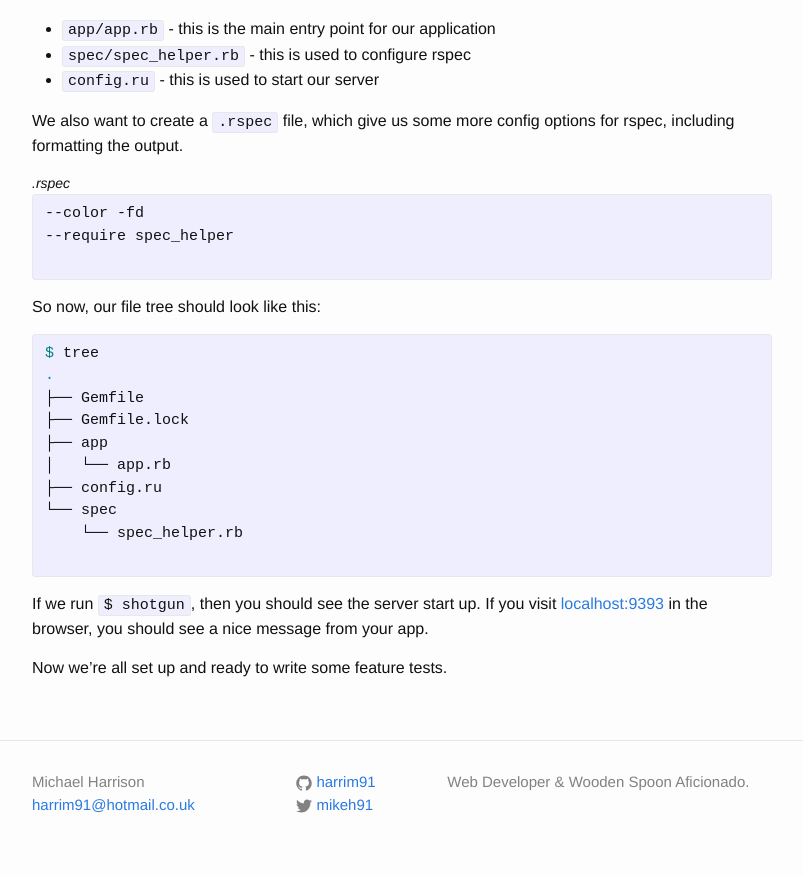
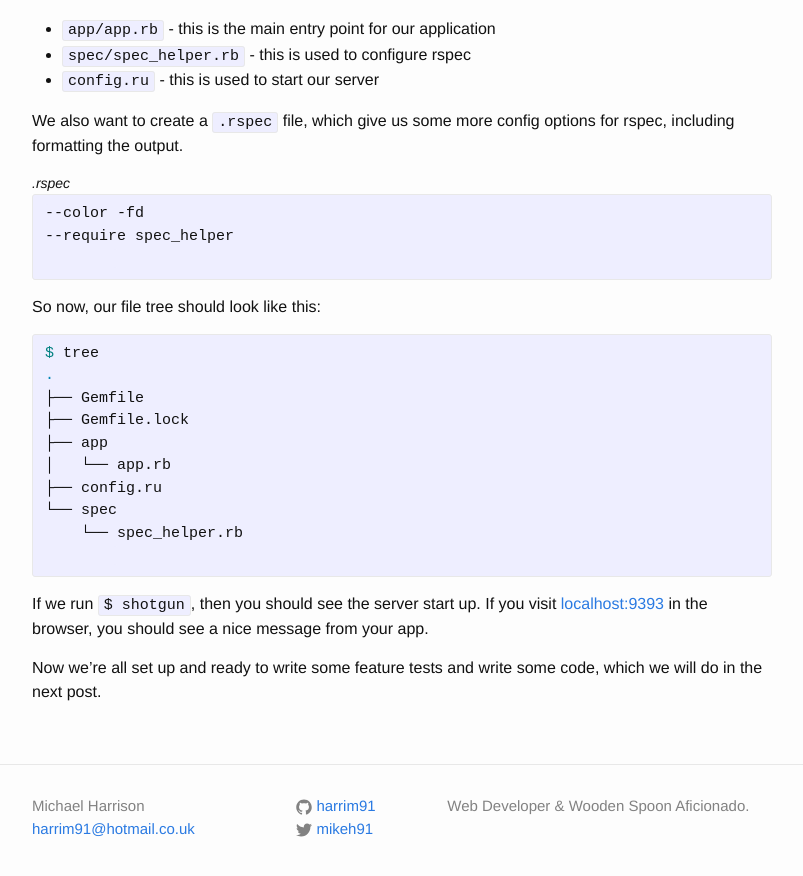
Before and after one commit to harrim91/harrim91.github.io, a Jekyll site: the page built from _posts/2016-08-21-make-your-own-url-shortener-1.md, in a window 1280 px wide and 900 px high, scrolled down 1944 px. Shown: the top 876 px of the window, without its empty margins (238-1041 px from the left). Built offline with Jekyll 4.4.1, drawn with Linux system fonts in a browser that asks for light colours; some of the changed text lies outside the part shown.

Commit message:
complete url project setup

```diff
--- a/_posts/2016-08-21-make-your-own-url-shortener-1.md
+++ b/_posts/2016-08-21-make-your-own-url-shortener-1.md
@@ -1,6 +1,6 @@
 ---
 layout: post
-title: "TDD your own URL Shortener with Sinatra: Setting Up"
+title: "TDD your own URL Shortener: Setting Up with Sinatra and Capybara"
 date: 2016-08-21 16:00:00 +0000
 tags: ruby, sinatra, tutorial, mvc, tdd
 published: true
@@ -99,4 +99,4 @@
 
 If we run `$ shotgun`, then you should see the server start up. If you visit [localhost:9393](http://localhost:9393) in the browser, you should see a nice message from your app.
 
-Now we're all set up and ready to write some feature tests.
+Now we're all set up and ready to write some feature tests and write some code, which we will do in the next post.
```
